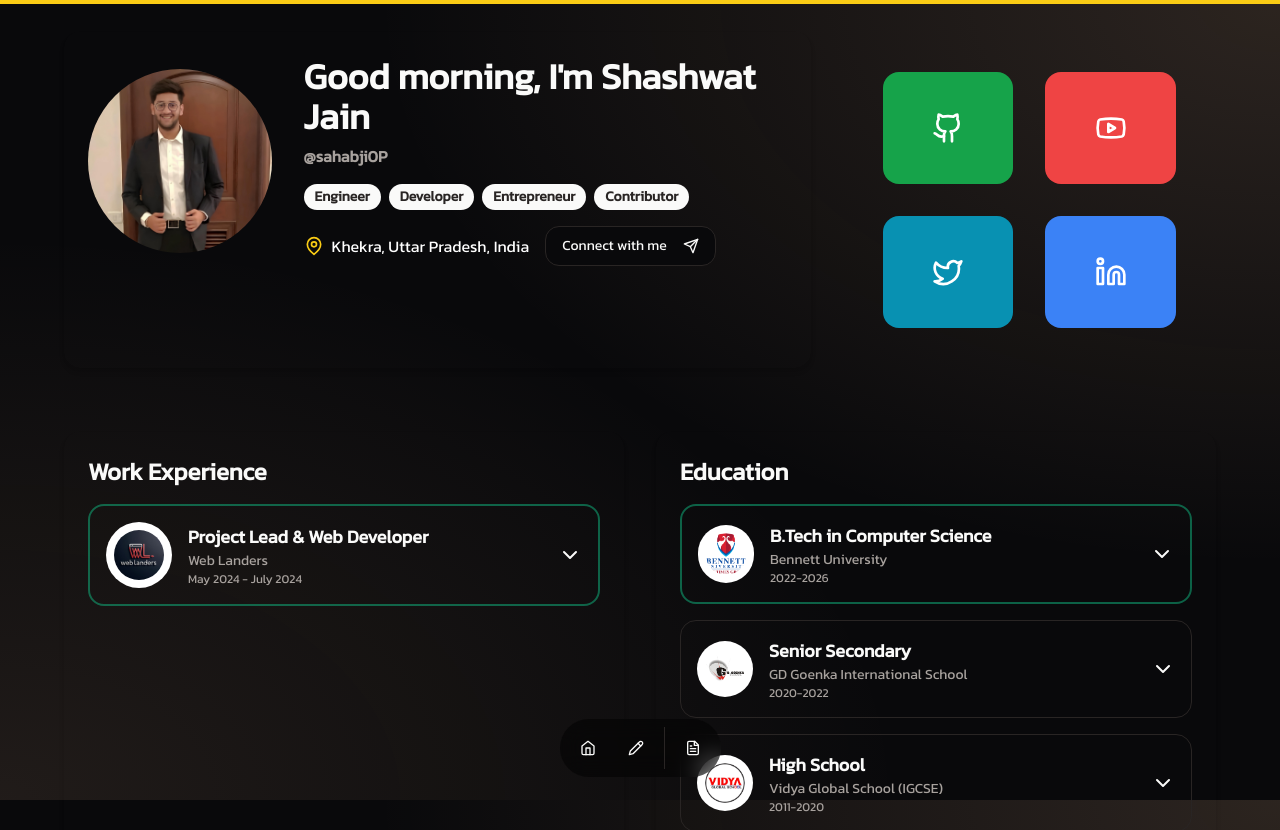
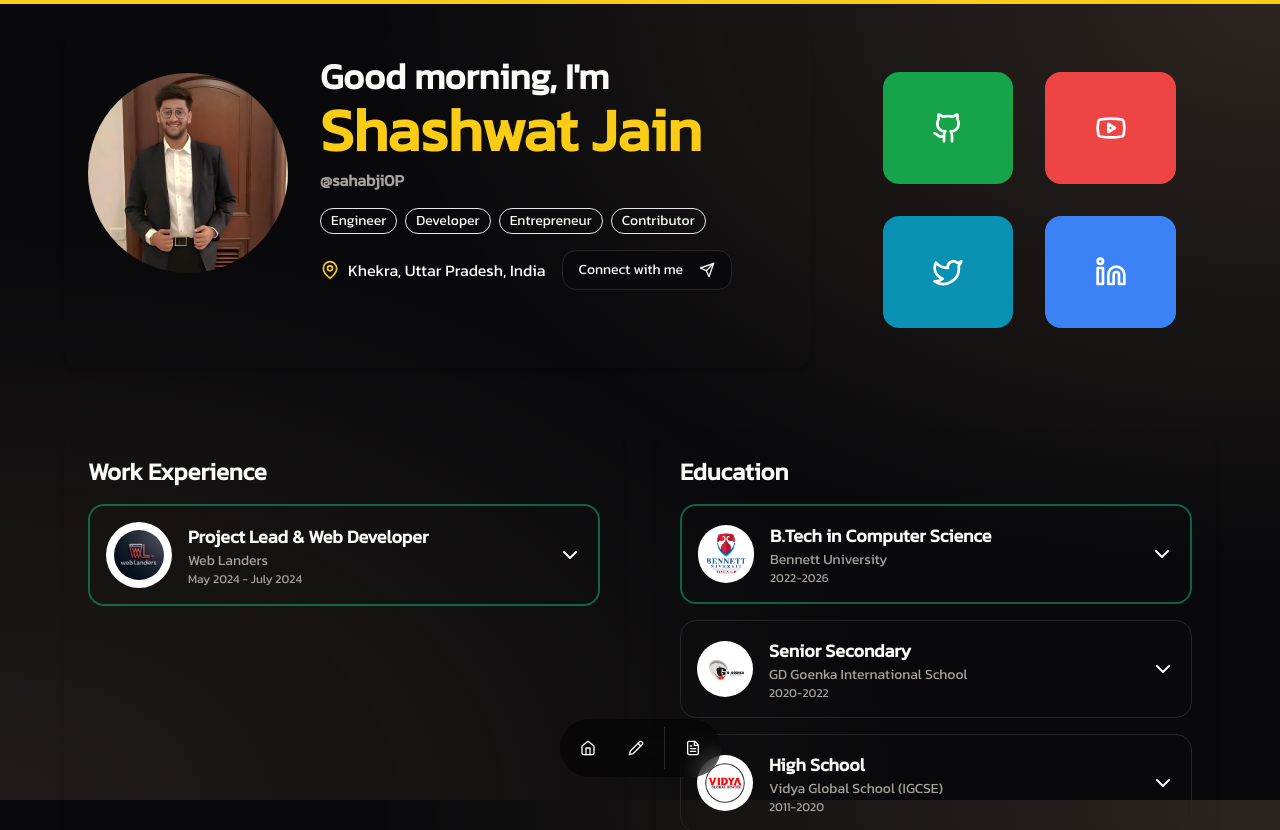
Before and after one commit to sahabji0P/developer-profile, a Next.js app: page / in a window 1280 px wide. Shown: the top 830 px of the page. Built offline with nearby package versions, Linux system fonts and the light colour scheme.

Commit message:
Adjustments in the hero section

```diff
--- a/components/hero-section.tsx
+++ b/components/hero-section.tsx
@@ -26,17 +26,24 @@ export function HeroSection() {
           alt={heroData.name}
           width={200}
           height={200}
-          className="rounded-full"
+          className="rounded-full hover:shadow-lg hover:shadow-foreground/20"
         />
       </motion.div>
       <div className="text-center md:text-left">
-        <h1 className="text-3xl md:text-4xl font-bold mb-2">
-          {greeting}, I&apos;m {heroData.name}
+        <h1 className="text-3xl md:text-4xl font-bold mb-1">
+          {greeting}, I&apos;m
         </h1>
+        <motion.p
+          whileHover={{ scale: 1.05 }} transition={{ type: "spring", stiffness: 300 }}
+          className="text-primary text-3xl md:text-6xl font-bold mb-2">
+          {heroData.name}
+        </motion.p>
+
         <p className="text-muted-foreground font-semibold pb-4">@sahabji0P</p>
+
         <div className="flex flex-wrap gap-2 justify-center md:justify-start mb-4">
           {heroData.tagline.split(" | ").map((tag, index) => (
-            <Badge key={index} className="text-sm md:text-xsm font-semibold bg-secondary-foreground text-secondary">
+            <Badge key={index} className="text-sm md:text-xsm font-normal" variant="outline">
               {tag}
             </Badge>
           ))}
@@ -44,7 +51,7 @@ export function HeroSection() {
         <div className="flex items-center gap-4">
           <div className="flex items-center gap-2">
             <MapPin className="size-5 text-primary" />
-            <span className="text- text-white">Khekra, Uttar Pradesh, India</span>
+            <span className="text- text-white">{heroData.location}</span>
           </div>
           <Button
             variant="outline"
--- a/data/hero.ts
+++ b/data/hero.ts
@@ -1,7 +1,7 @@
 export const heroData = {
   name: "Shashwat Jain",
   tagline: "Engineer | Developer | Entrepreneur | Contributor",
-  location: "Khekra, U.P, India",
+  location: "Khekra, Uttar Pradesh, India",
   image:
     "/sj.jpeg"
 }
```
